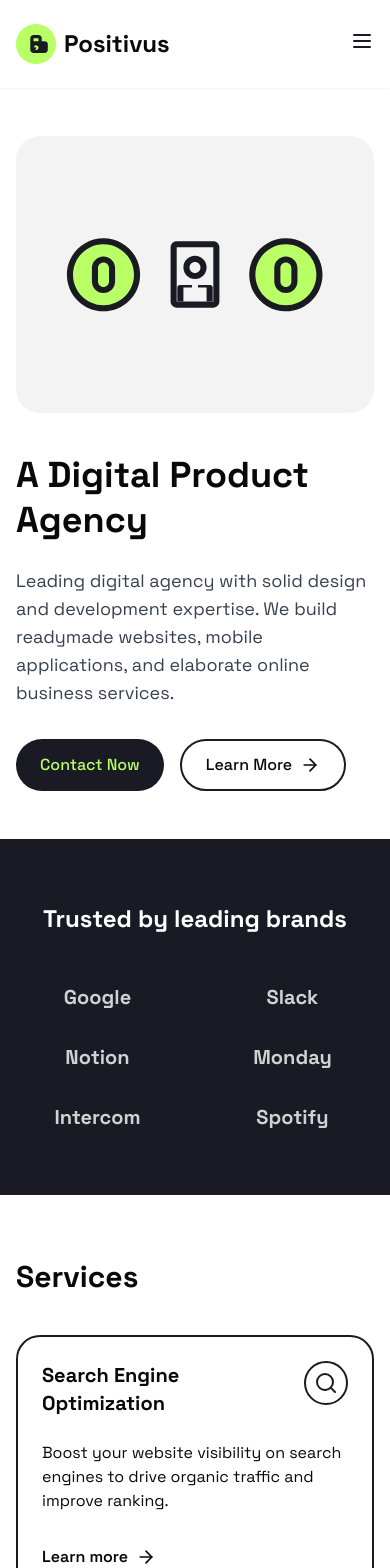
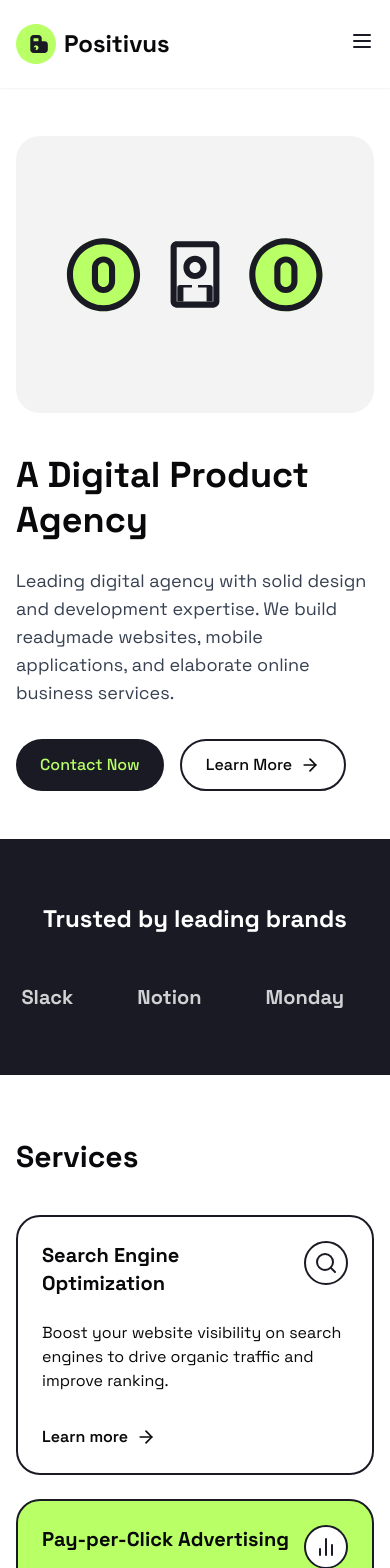
Before and after one commit to taufiqkml55/positive-landing-universe, a React (Vite) app: page / in a window 390 px wide. Shown: the top 1568 px of the page. Built offline with nearby package versions, Linux system fonts and the light colour scheme.

Commit message:
Add loop scroll animation
Implements a loop scroll animation.

```diff
--- a/src/components/Clients.tsx
+++ b/src/components/Clients.tsx
@@ -1,5 +1,6 @@
 
 import React from 'react';
+import ScrollingBanner from './ScrollingBanner';
 
 const Clients = () => {
   const clients = [
@@ -9,6 +10,10 @@ const Clients = () => {
     { id: 4, name: 'Monday' },
     { id: 5, name: 'Intercom' },
     { id: 6, name: 'Spotify' },
+    { id: 7, name: 'Amazon' },
+    { id: 8, name: 'Microsoft' },
+    { id: 9, name: 'Adobe' },
+    { id: 10, name: 'Airbnb' },
   ];
 
   return (
@@ -17,12 +22,20 @@ const Clients = () => {
         <h2 className="text-2xl md:text-3xl font-bold mb-12 text-center">
           Trusted by leading brands
         </h2>
-        <div className="grid grid-cols-2 md:grid-cols-3 lg:grid-cols-6 gap-8 md:gap-12 items-center justify-items-center">
-          {clients.map((client) => (
+        <div className="hidden md:grid grid-cols-2 md:grid-cols-3 lg:grid-cols-6 gap-8 md:gap-12 items-center justify-items-center">
+          {clients.slice(0, 6).map((client) => (
             <div key={client.id} className="text-xl md:text-2xl font-bold text-white opacity-80 hover:opacity-100 hover:text-positivus-green transition-all duration-300">
               {client.name}
             </div>
           ))}
+        </div>
+
+        <div className="md:hidden">
+          <ScrollingBanner items={clients.slice(0, 6)} direction="left" speed={30} />
+        </div>
+
+        <div className="hidden md:block mt-12">
+          <ScrollingBanner items={clients} direction="left" speed={40} />
         </div>
       </div>
     </section>
--- /dev/null
+++ b/src/components/ScrollingBanner.tsx
@@ -0,0 +1,75 @@
+
+import React, { useRef, useEffect } from 'react';
+
+interface ScrollingBannerProps {
+  items: { id: number; name: string }[];
+  direction?: 'left' | 'right';
+  speed?: number;
+  className?: string;
+}
+
+const ScrollingBanner: React.FC<ScrollingBannerProps> = ({
+  items,
+  direction = 'left',
+  speed = 40,
+  className = '',
+}) => {
+  const bannerRef = useRef<HTMLDivElement>(null);
+  const contentRef = useRef<HTMLDivElement>(null);
+
+  useEffect(() => {
+    if (!bannerRef.current || !contentRef.current) return;
+
+    const banner = bannerRef.current;
+    const content = contentRef.current;
+
+    // Clone the content to create a seamless loop
+    const clone = content.cloneNode(true) as HTMLDivElement;
+    banner.appendChild(clone);
+
+    let animationId: number;
+    let position = 0;
+
+    const animate = () => {
+      // Reset position when we've scrolled the full width of the original content
+      if (Math.abs(position) >= content.offsetWidth) {
+        position = 0;
+      }
+
+      // Increment position based on direction and speed
+      position -= direction === 'left' ? 0.5 * (speed / 40) : -0.5 * (speed / 40);
+
+      // Apply the transform
+      banner.style.transform = `translateX(${position}px)`;
+
+      animationId = requestAnimationFrame(animate);
+    };
+
+    animate();
+
+    return () => {
+      if (animationId) {
+        cancelAnimationFrame(animationId);
+      }
+    };
+  }, [direction, speed]);
+
+  return (
+    <div className={`overflow-hidden ${className}`}>
+      <div className="inline-flex" ref={bannerRef}>
+        <div className="inline-flex items-center" ref={contentRef}>
+          {items.map((item) => (
+            <div
+              key={item.id}
+              className="text-xl md:text-2xl font-bold text-white opacity-80 hover:opacity-100 hover:text-positivus-green transition-all duration-300 mx-8 whitespace-nowrap"
+            >
+              {item.name}
+            </div>
+          ))}
+        </div>
+      </div>
+    </div>
+  );
+};
+
+export default ScrollingBanner;
--- a/src/index.css
+++ b/src/index.css
@@ -1,4 +1,3 @@
-
 @import url('https://fonts.googleapis.com/css2?family=Space+Grotesk:wght@300;400;500;600;700&display=swap');
 
 @tailwind base;
@@ -74,3 +73,16 @@
     @apply container mx-auto container-padding;
   }
 }
+
+@keyframes scroll {
+  0% {
+    transform: translateX(0);
+  }
+  100% {
+    transform: translateX(-100%);
+  }
+}
+
+.scroll-animation {
+  animation: scroll 20s linear infinite;
+}
--- a/src/pages/Index.tsx
+++ b/src/pages/Index.tsx
@@ -1,5 +1,5 @@
 
-import React from 'react';
+import React, { useEffect } from 'react';
 import Navbar from '../components/Navbar';
 import Hero from '../components/Hero';
 import Clients from '../components/Clients';
@@ -12,6 +12,37 @@ import Contact from '../components/Contact';
 import Footer from '../components/Footer';
 
 const Index = () => {
+  useEffect(() => {
+    // Simple animation for sections as they scroll into view
+    const observerOptions = {
+      root: null,
+      rootMargin: '0px',
+      threshold: 0.1
+    };
+
+    const observer = new IntersectionObserver((entries) => {
+      entries.forEach(entry => {
+        if (entry.isIntersecting) {
+          entry.target.classList.add('animate-fade-in');
+          observer.unobserve(entry.target);
+        }
+      });
+    }, observerOptions);
+
+    // Observe all sections
+    document.querySelectorAll('section').forEach(section => {
+      section.classList.add('opacity-0');
+      observer.observe(section);
+    });
+
+    return () => {
+      // Cleanup observer when component unmounts
+      document.querySelectorAll('section').forEach(section => {
+        observer.unobserve(section);
+      });
+    };
+  }, []);
+
   return (
     <div className="min-h-screen">
       <Navbar />
```
